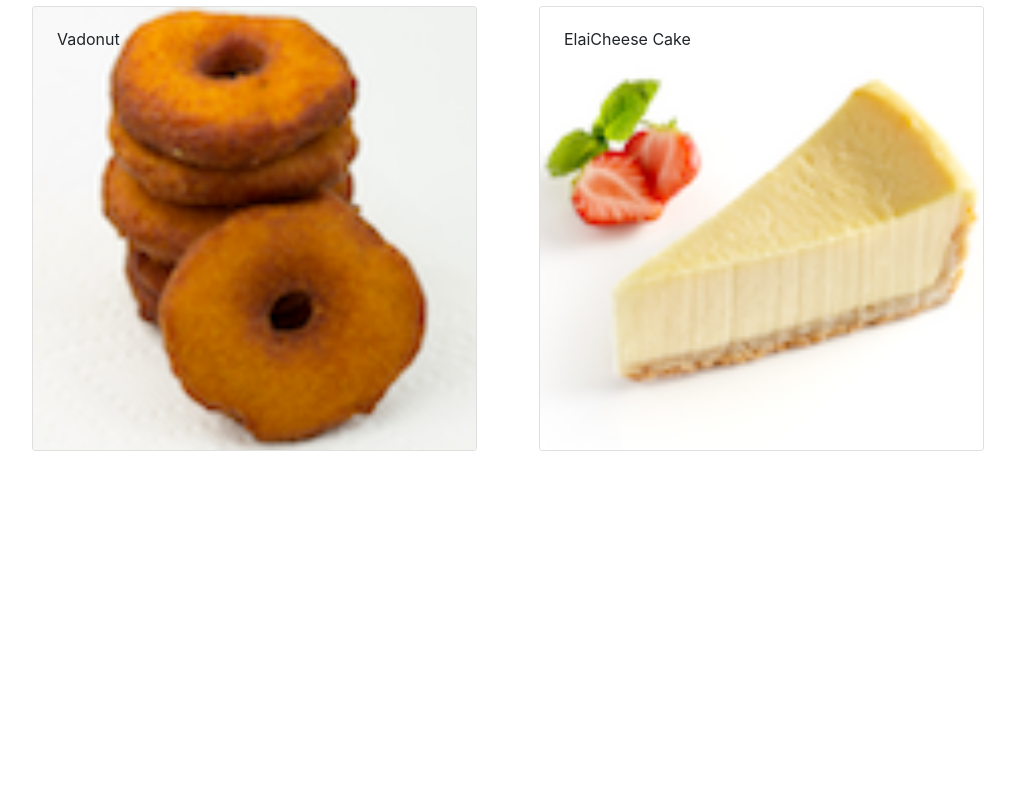
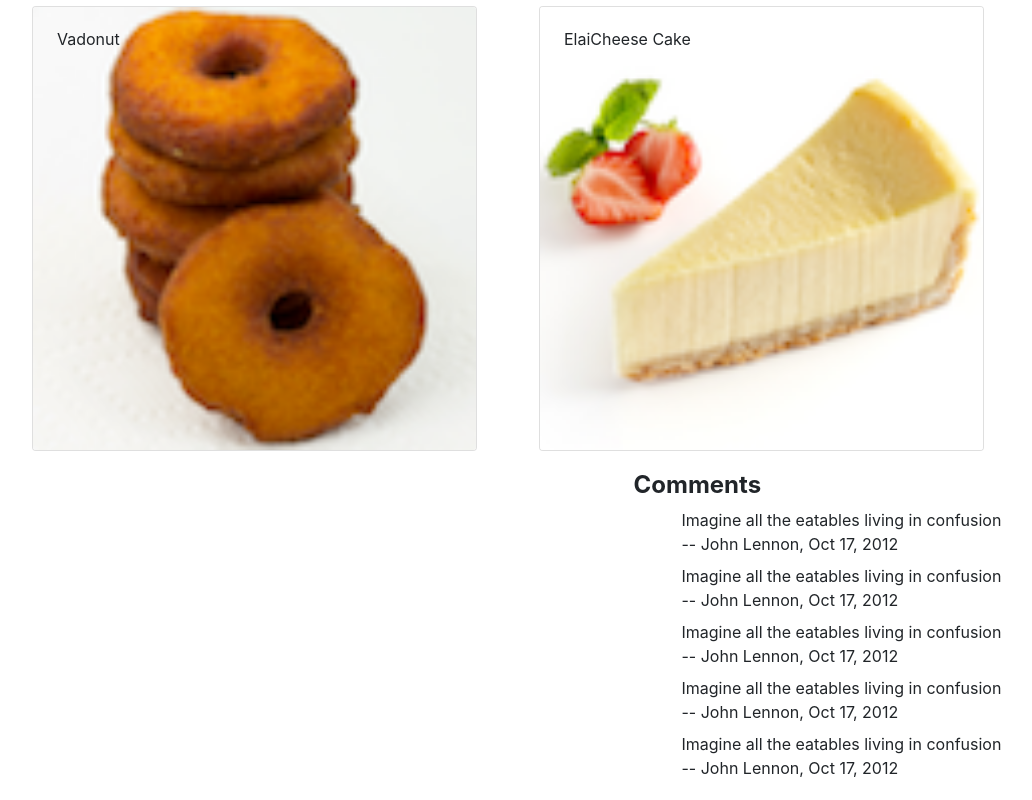
Before and after one commit to anantakrroy/confusionReactApp, a React (Create React App) app: page / in a window 1280 px wide. Shown: the part 543-1343 px from the top of the page, without its empty margins (69-1101 px from the left). Before the commit the page ends 1010 px from the top, so only its background shows below. Built offline with nearby package versions, Linux system fonts and the light colour scheme.

Commit message:
Removed code duplication

```diff
--- a/src/components/MenuComponent.js
+++ b/src/components/MenuComponent.js
@@ -16,19 +16,6 @@ class Menu extends Component {
         this.setState({
             selectedDish: dish
         })
-    }
-
-    renderDish(dish) {
-        if (dish !== null) {
-            return (
-                // Passing selected dish object as the prop to the DishDetail component
-                <DishDetail dish={this.state.selectedDish}/>
-            )
-        } else {
-            return (
-                <div></div>
-            )
-        }
     }
 
     render() {
@@ -51,7 +38,7 @@ class Menu extends Component {
                     {menu}
                 </div>
                 <div className='row'>
-                    {this.renderDish(this.state.selectedDish)}
+                    <DishDetail dish={this.state.selectedDish} />
                 </div>
             </div>
         );
```
